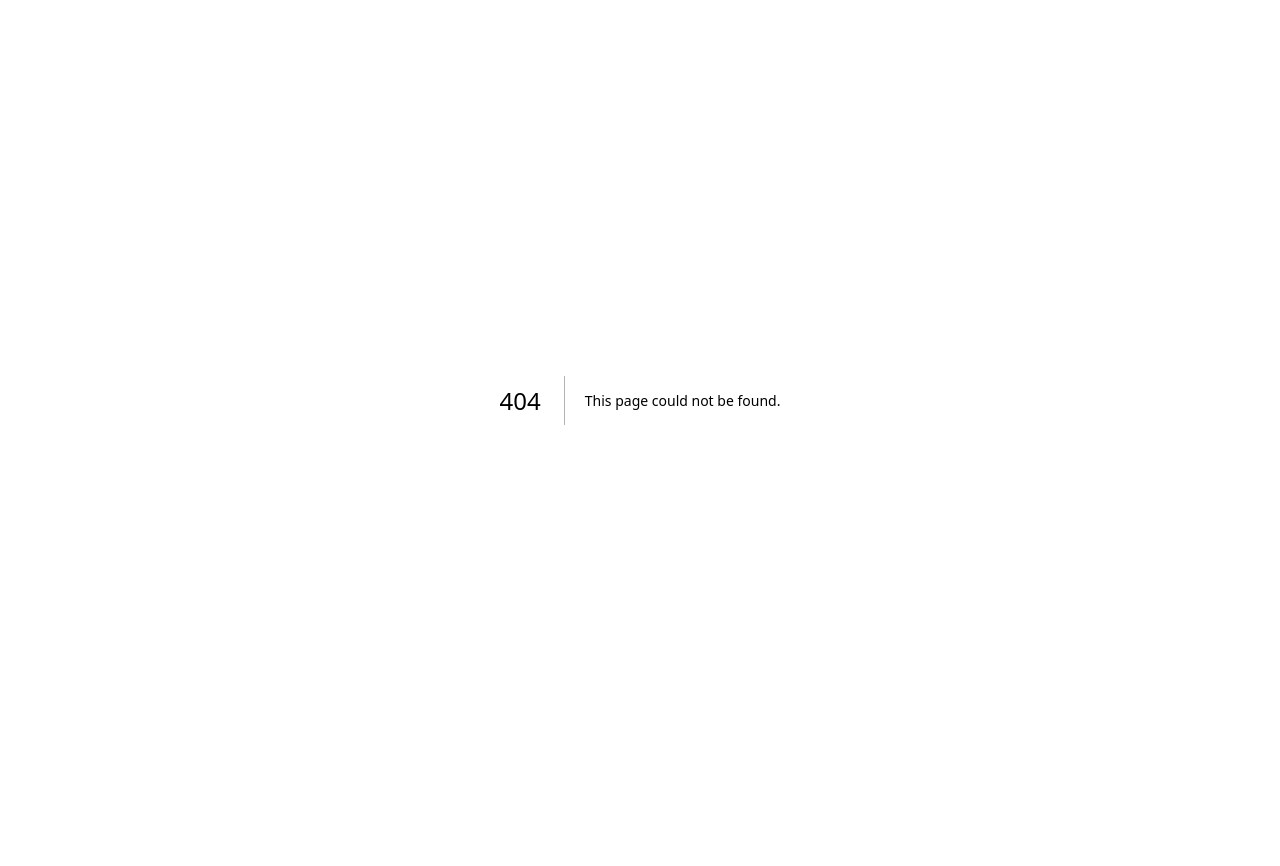
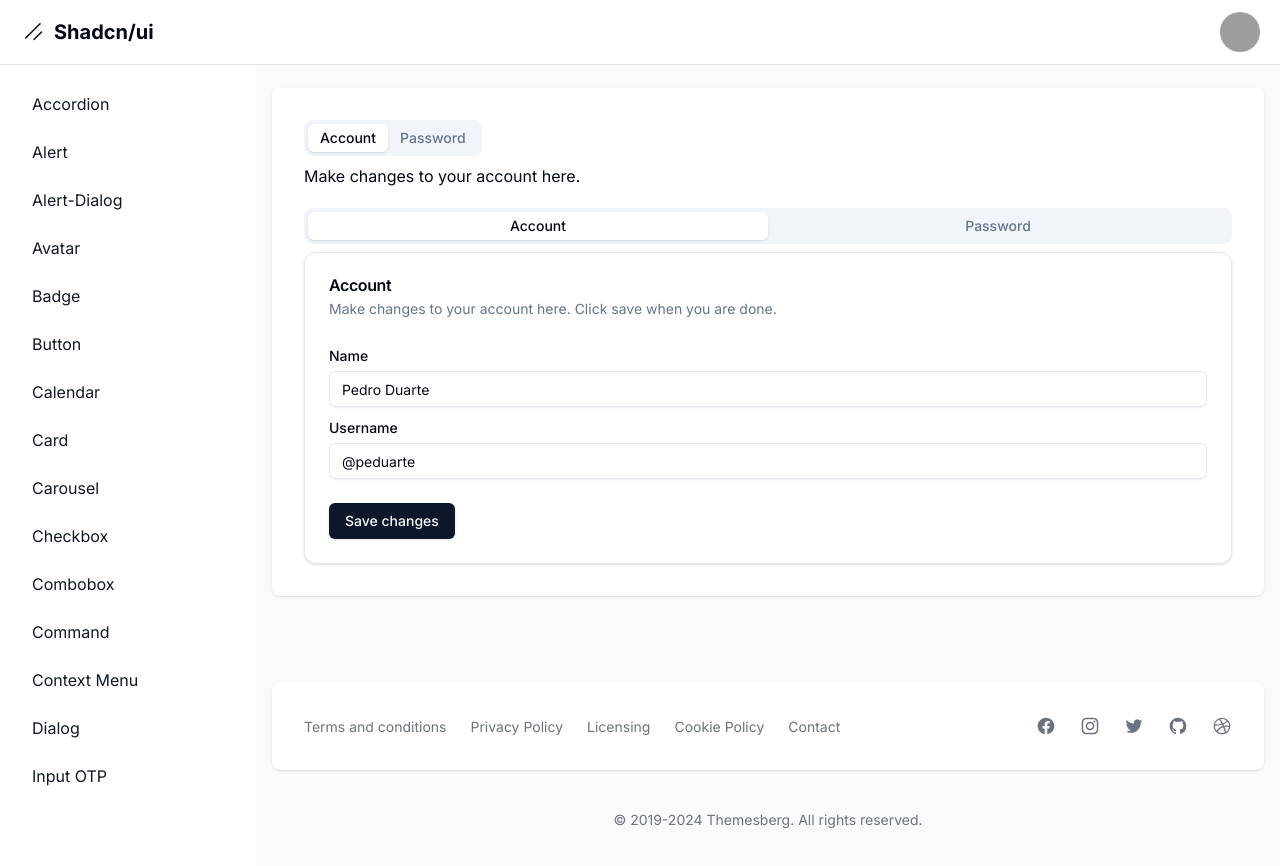
Before and after one commit to iangelmanuel/shadcn-ui-dashboard, a Next.js app: page /dashboard/tabs in a window 1280 px wide. Before the commit this address had no page. Shown: the top 866 px of the page. Before the commit the page ends 800 px from the top, so only its background shows below. Built offline with nearby package versions, Linux system fonts and the light colour scheme; grey boxes are pictures that could not be loaded.

Commit message:
feat: Add @radix-ui/react-tabs dependency to package.json and pnpm-lock.yaml

```diff
--- a/package.json
+++ b/package.json
@@ -22,6 +22,7 @@
     "@radix-ui/react-progress": "^1.0.3",
     "@radix-ui/react-slider": "^1.1.2",
     "@radix-ui/react-slot": "^1.0.2",
+    "@radix-ui/react-tabs": "^1.0.4",
     "@radix-ui/react-toast": "^1.1.5",
     "class-variance-authority": "^0.7.0",
     "clsx": "^2.1.1",
--- a/src/app/dashboard/layout.tsx
+++ b/src/app/dashboard/layout.tsx
@@ -24,6 +24,7 @@
   { name: 'slider', href: 'slider' },
   { name: 'sonner', href: 'sonner' },
   { name: 'toast', href: 'toast' },
+  { name: 'tabs', href: 'tabs' },
 ].sort((a, b) => a.name.localeCompare(b.name))
 
 export default function DashboardLayout({
--- /dev/null
+++ b/src/app/dashboard/tabs/page.tsx
@@ -0,0 +1,83 @@
+import { Button } from '@/components/ui/button'
+import {
+  Card,
+  CardContent,
+  CardDescription,
+  CardFooter,
+  CardHeader,
+  CardTitle,
+} from '@/components/ui/card'
+import { Input } from '@/components/ui/input'
+import { Label } from '@/components/ui/label'
+import { Tabs, TabsContent, TabsList, TabsTrigger } from '@/components/ui/tabs'
+
+export default function HomePage() {
+  return (
+    <div>
+      <Tabs defaultValue="account" className="w-full mb-5">
+        <TabsList>
+          <TabsTrigger value="account">Account</TabsTrigger>
+          <TabsTrigger value="password">Password</TabsTrigger>
+        </TabsList>
+        <TabsContent value="account">
+          Make changes to your account here.
+        </TabsContent>
+        <TabsContent value="password">Change your password here.</TabsContent>
+      </Tabs>
+
+      <Tabs defaultValue="account" className="w-full">
+        <TabsList className="grid w-full grid-cols-2">
+          <TabsTrigger value="account">Account</TabsTrigger>
+          <TabsTrigger value="password">Password</TabsTrigger>
+        </TabsList>
+        <TabsContent value="account">
+          <Card>
+            <CardHeader>
+              <CardTitle>Account</CardTitle>
+              <CardDescription>
+                Make changes to your account here. Click save when you are done.
+              </CardDescription>
+            </CardHeader>
+            <CardContent className="space-y-2">
+              <div className="space-y-1">
+                <Label htmlFor="name">Name</Label>
+                <Input id="name" defaultValue="Pedro Duarte" />
+              </div>
+              <div className="space-y-1">
+                <Label htmlFor="username">Username</Label>
+                <Input id="username" defaultValue="@peduarte" />
+              </div>
+            </CardContent>
+            <CardFooter>
+              <Button>Save changes</Button>
+            </CardFooter>
+          </Card>
+        </TabsContent>
+        <TabsContent value="password">
+          <Card>
+            <CardHeader>
+              <CardTitle>Password</CardTitle>
+              <CardDescription>
+                Change your password here. After saving, you&apos;ll be logged
+                out.
+              </CardDescription>
+            </CardHeader>
+            <CardContent className="space-y-2">
+              <div className="space-y-1">
+                <Label htmlFor="current">Current password</Label>
+                <Input id="current" type="password" />
+              </div>
+              <div className="space-y-1">
+                <Label htmlFor="new">New password</Label>
+                <Input id="new" type="password" />
+              </div>
+            </CardContent>
+            <CardFooter>
+              <Button>Save password</Button>
+            </CardFooter>
+          </Card>
+        </TabsContent>
+      </Tabs>
+    </div>
+  )
+}
--- /dev/null
+++ b/src/components/ui/tabs.tsx
@@ -0,0 +1,55 @@
+"use client"
+
+import * as React from "react"
+import * as TabsPrimitive from "@radix-ui/react-tabs"
+
+import { cn } from "@/lib/utils"
+
+const Tabs = TabsPrimitive.Root
+
+const TabsList = React.forwardRef<
+  React.ElementRef<typeof TabsPrimitive.List>,
+  React.ComponentPropsWithoutRef<typeof TabsPrimitive.List>
+>(({ className, ...props }, ref) => (
+  <TabsPrimitive.List
+    ref={ref}
+    className={cn(
+      "inline-flex h-9 items-center justify-center rounded-lg bg-muted p-1 text-muted-foreground",
+      className
+    )}
+    {...props}
+  />
+))
+TabsList.displayName = TabsPrimitive.List.displayName
+
+const TabsTrigger = React.forwardRef<
+  React.ElementRef<typeof TabsPrimitive.Trigger>,
+  React.ComponentPropsWithoutRef<typeof TabsPrimitive.Trigger>
+>(({ className, ...props }, ref) => (
+  <TabsPrimitive.Trigger
+    ref={ref}
+    className={cn(
+      "inline-flex items-center justify-center whitespace-nowrap rounded-md px-3 py-1 text-sm font-medium ring-offset-background transition-all focus-visible:outline-none focus-visible:ring-2 focus-visible:ring-ring focus-visible:ring-offset-2 disabled:pointer-events-none disabled:opacity-50 data-[state=active]:bg-background data-[state=active]:text-foreground data-[state=active]:shadow",
+      className
+    )}
+    {...props}
+  />
+))
+TabsTrigger.displayName = TabsPrimitive.Trigger.displayName
+
+const TabsContent = React.forwardRef<
+  React.ElementRef<typeof TabsPrimitive.Content>,
+  React.ComponentPropsWithoutRef<typeof TabsPrimitive.Content>
+>(({ className, ...props }, ref) => (
+  <TabsPrimitive.Content
+    ref={ref}
+    className={cn(
+      "mt-2 ring-offset-background focus-visible:outline-none focus-visible:ring-2 focus-visible:ring-ring focus-visible:ring-offset-2",
+      className
+    )}
+    {...props}
+  />
+))
+TabsContent.displayName = TabsPrimitive.Content.displayName
+
+export { Tabs, TabsList, TabsTrigger, TabsContent }
```
Also changed, not shown: 1 other file (tests, documents, lock files or other folders).
